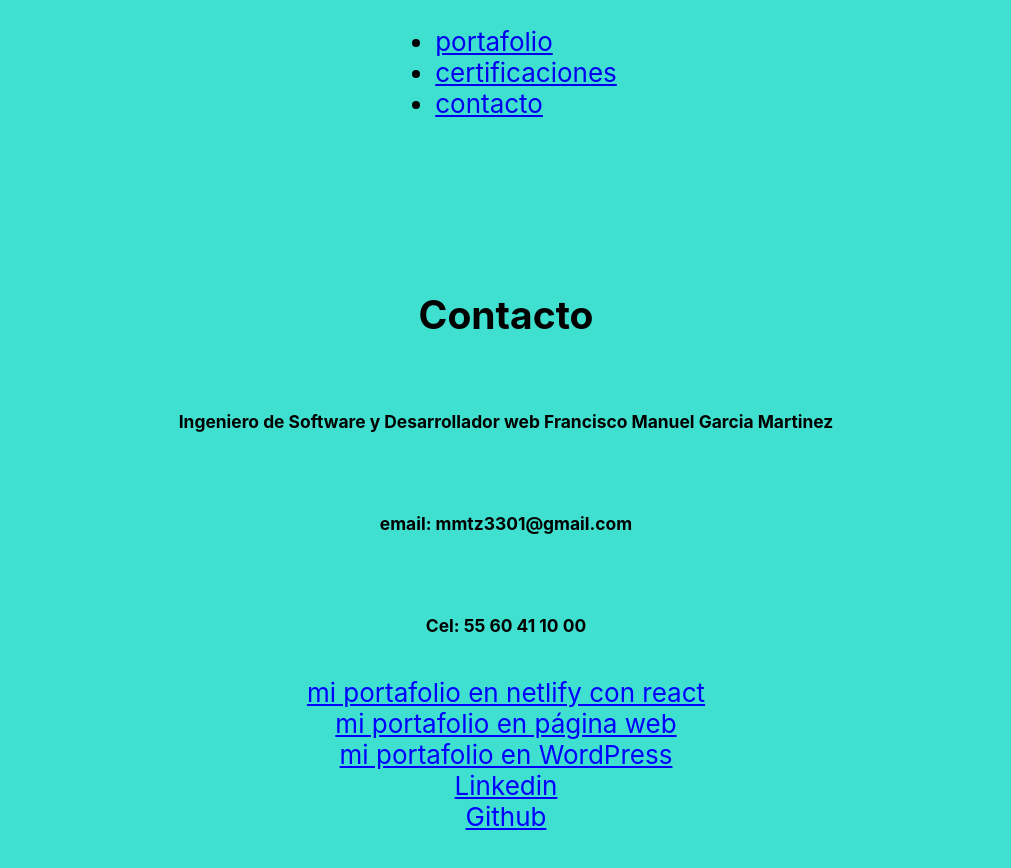
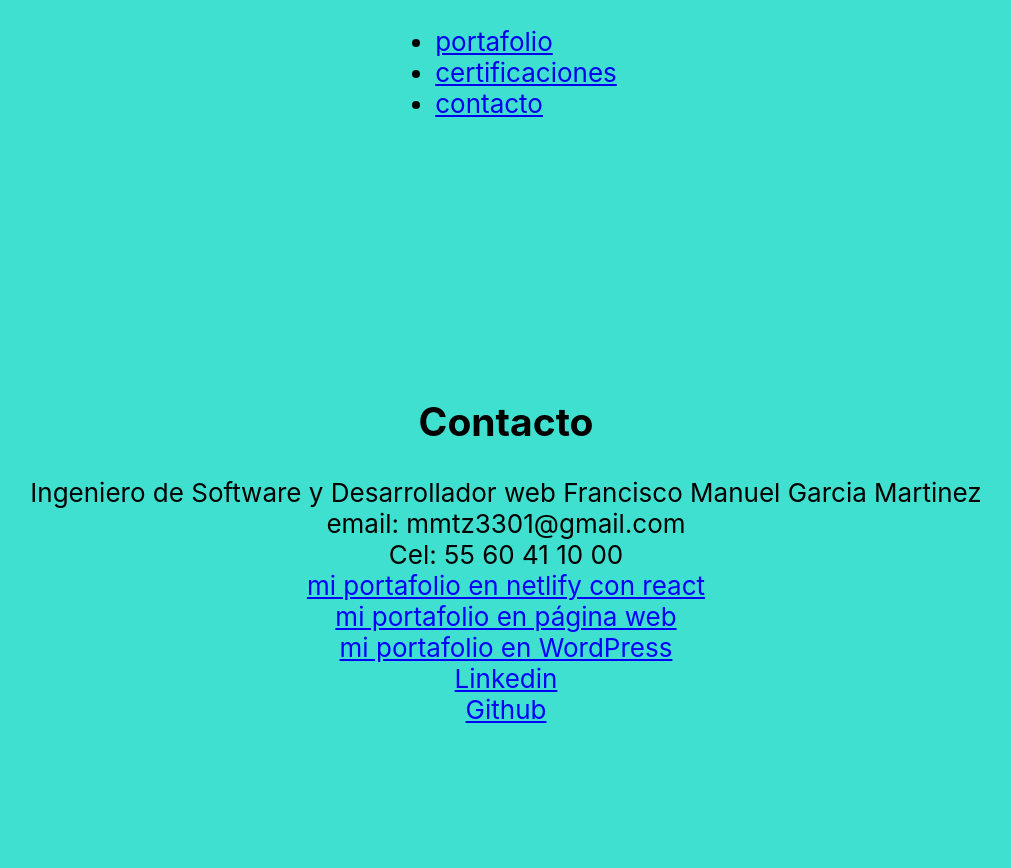
Before and after one commit to Delta939/portafoliodetrabajo, a React (Create React App) app: page /#/contacto in a window 1280 px wide. Shown: the top 868 px of the page, without its empty margins (134-1145 px from the left). Built offline with nearby package versions, Linux system fonts and the light colour scheme.

Commit message:
Update App.js

```diff
--- a/src/App.js
+++ b/src/App.js
@@ -192,12 +192,12 @@
     <div className="App">
       <header className="App-header">
         <h2>Contacto</h2>
-        <h6>
+        <a>
           Ingeniero de Software y Desarrollador web Francisco Manuel Garcia
           Martinez
-        </h6>
-        <h6>email: mmtz3301@gmail.com</h6>
-        <h6>Cel: 55 60 41 10 00</h6>
+        </a>
+        <a>email: mmtz3301@gmail.com</a>
+        <a>Cel: 55 60 41 10 00</a>
       <a
           className="App-link"
           href="https://portafoliodetrabajodelta939.netlify.app/#/"
```
